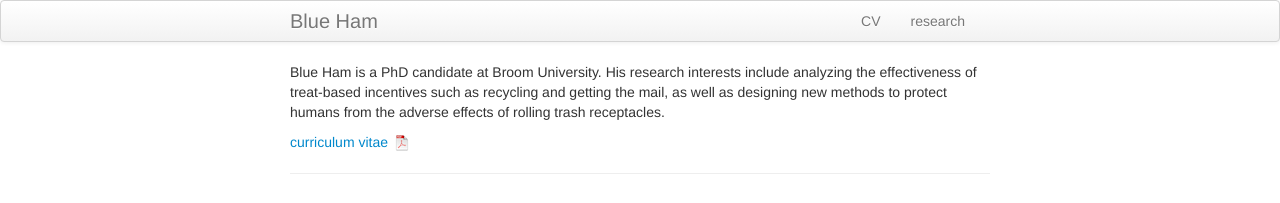
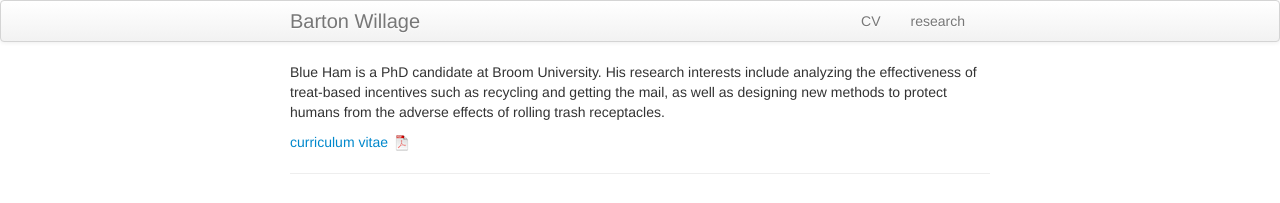
Before and after one commit to bjwillage/bjwillage.github.io, a Jekyll site: the page built from index.md, in a window 1280 px wide. Shown: the top 203 px of the page. Built offline with Jekyll 4.4.1, drawn with Linux system fonts in a browser that asks for light colours.

Commit message:
Update _config.yml

```diff
--- a/_config.yml
+++ b/_config.yml
@@ -8,14 +8,14 @@ highlighter: rouge
 # Themes are encouraged to use these universal variables
 # so be sure to set them if your theme uses them.
 #
-title : Blue Ham
+title : Barton Willage
 author :
-  name : Marisa Carlos
-  email : mbc96@cornell.edu
-  github : mbcarlos
-  twitter : MarisaBriCarlos
+  name : Barton Willage
+  email : bjw94@cornell.edu
+  github : bjwillage
+  twitter : BartonWillage
 
-production_url : http://marisabriana.github.io
+production_url : http://bjwillage.github.io
 
 # Tell Github to use the kramdown markdown interpreter
 # (see https://help.github.com/articles/migrating-your-pages-site-from-maruku)
```
